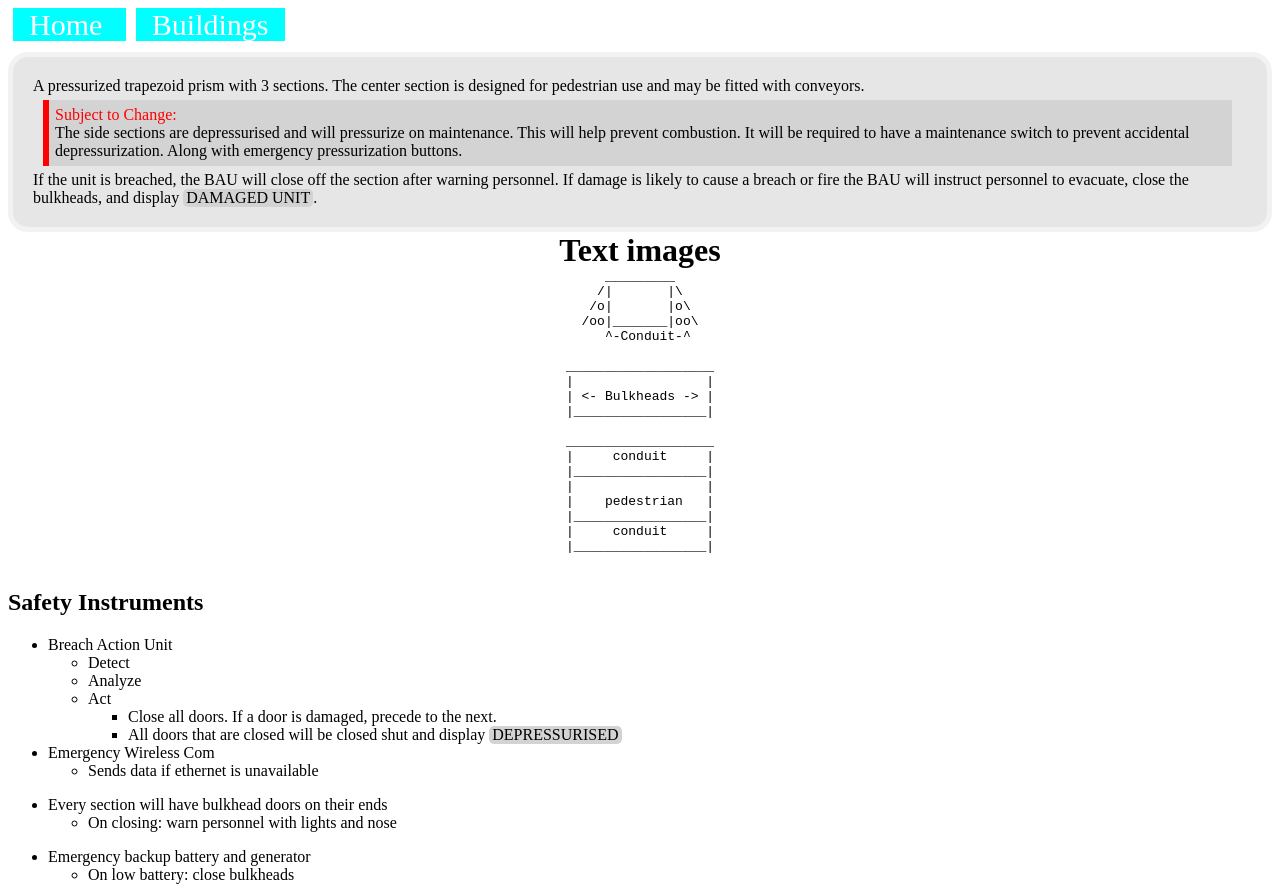
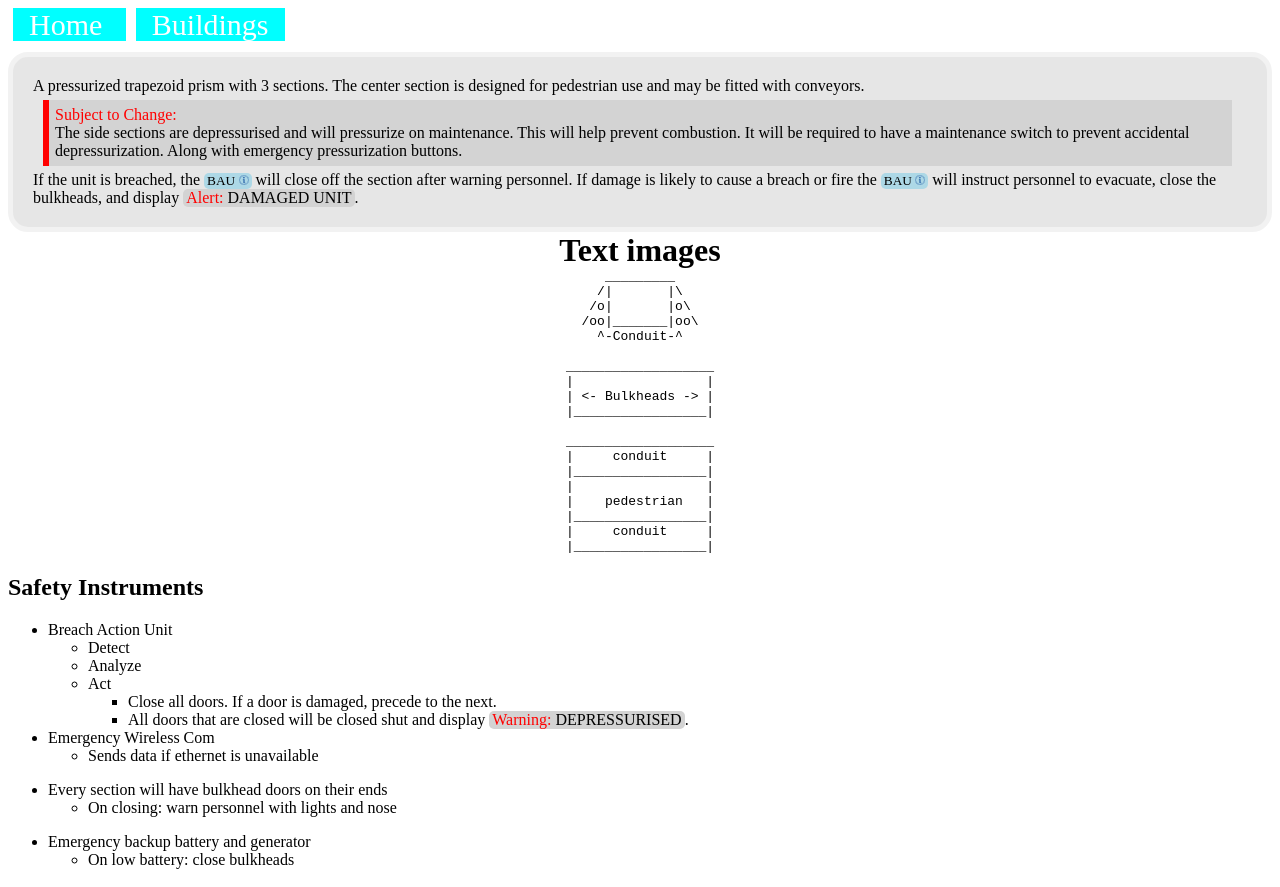
Before and after one commit to zekrom-vale/SR-enviro-tubes, a plain HTML site: page index.html in a window 1280 px wide. Shown: the top 887 px of the page. Drawn offline with Linux system fonts and the light colour scheme.

Commit message:
Added more content

```diff
--- a/com.css
+++ b/com.css
@@ -20,6 +20,26 @@ disp{
 	padding:0 3px;
 	border-radius:5px;
 	background-color:lightgray
+}
+disp:before{
+	color:red
+}
+disp[warn]:before{
+	content:"Warning: "
+}
+disp[alert]:before{
+	content:"Alert: "
+}
+abbr{
+	text-decoration:none;
+	display:inline-block;
+	padding:0 3px;
+	border-radius:5px;
+	background-color:lightblue;
+	font-size:smaller
+}
+abbr:after{
+	content:" "url(img/info.svg)
 }
 STC:before{
 	content:"Subject to Change:\A";
@@ -106,5 +126,5 @@ dropdown>drop>dropdown{
 }
 dropdown>drop{
 	display:block;
-	max-height:35px
+	height:35px
 }
--- a/index.html
+++ b/index.html
@@ -58,30 +58,28 @@
 		</STC>
 		<div>
 			If the unit is breached, the
-				<attr title="Breach Action Unit">BAU</attr>
+				<abbr title="Breach Action Unit">BAU</abbr>
 				will close off the section after warning personnel.
 			If damage is likely to cause a breach or fire the
-				<attr title="Breach Action Unit">BAU</attr>
-				will instruct personnel to evacuate, close the bulkheads, and display <disp>DAMAGED UNIT</disp>.
+				<abbr title="Breach Action Unit">BAU</abbr>
+				will instruct personnel to evacuate, close the bulkheads, and display <disp alert>DAMAGED UNIT</disp>.
 		</div>
 
 	</description>
 	<text center="! child">
 		<h1 center>Text images</h1>
-		<pre>
+<pre>
    _________
   /|       |\
  /o|       |o\
 /oo|_______|oo\
   ^-Conduit-^
-		</pre>
-		<pre>
+
 ___________________
 |                 |
 | <- Bulkheads -> |
 |_________________|
-		</pre>
-		<pre>
+
 ___________________
 |     conduit     |
 |_________________|
@@ -90,7 +88,7 @@ ___________________
 |_________________|
 |     conduit     |
 |_________________|
-		</pre>
+</pre>
 	</text>
 	<h2>Safety Instruments</h2>
 	<ul>
@@ -103,7 +101,7 @@ ___________________
 					Act
 					<ul>
 						<li>Close all doors.  If a door is damaged, precede to the next.</li>
-						<li>All doors that are closed will be closed shut and display <disp>DEPRESSURISED</disp></li>
+						<li>All doors that are closed will be closed shut and display <disp warn>DEPRESSURISED</disp>.</li>
 					</ul>
 				</li>
 			</ul>
```
Also changed, not shown: img/info.png (added), img/info.svg (added).
